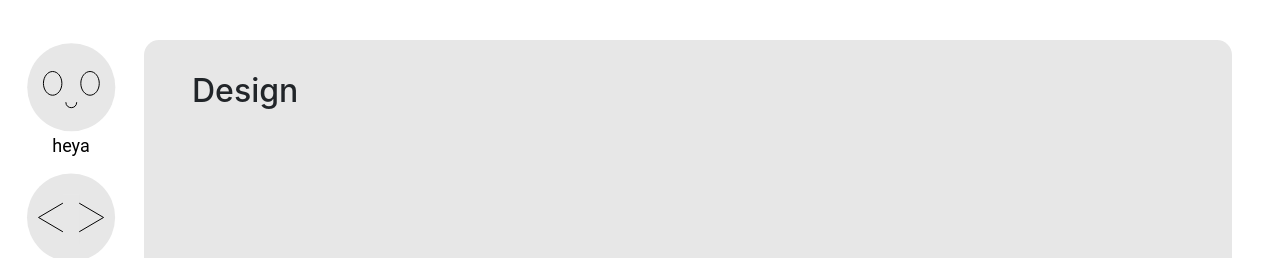
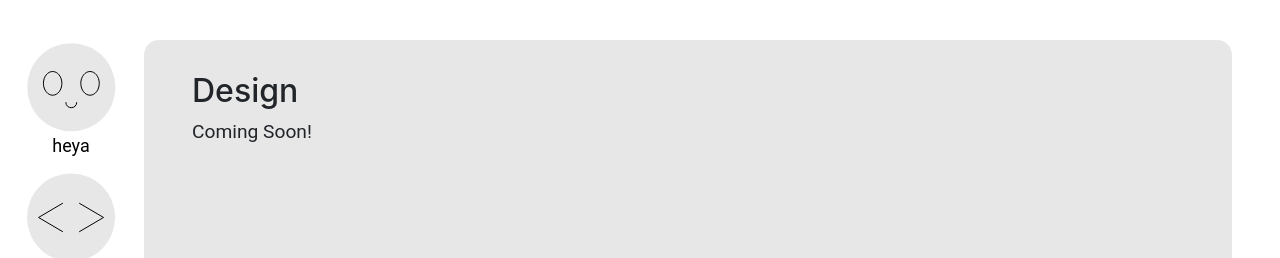
Before and after one commit to Heyabird/portfolio, a React (Create React App) app: page /design in a window 1280 px wide. Shown: the top 258 px of the page. Built offline with nearby package versions, Linux system fonts and the light colour scheme.

Commit message:
reduce height of code project tiles

```diff
--- a/src/App.css
+++ b/src/App.css
@@ -43,7 +43,7 @@ p {
   position: relative;
   margin: 1rem;
   width: 30%;
-  height: 300px;
+  height: 250px;
   border: 1px solid black;
   border-radius: 10px;
   background-color: black;
--- a/src/components/pages/Design.js
+++ b/src/components/pages/Design.js
@@ -4,8 +4,11 @@ import styled from 'styled-components';
 export const Design = () => (
   <>
     <div className="page-header">
-      <h2>Design</h2>
-      <p></p>
+      <div>
+        <h2>Design</h2>
+        <p>Coming Soon!</p>
+      </div>
     </div>
+
   </>
 )
```
Also changed, not shown: 1 other file (tests, documents, lock files or other folders).
